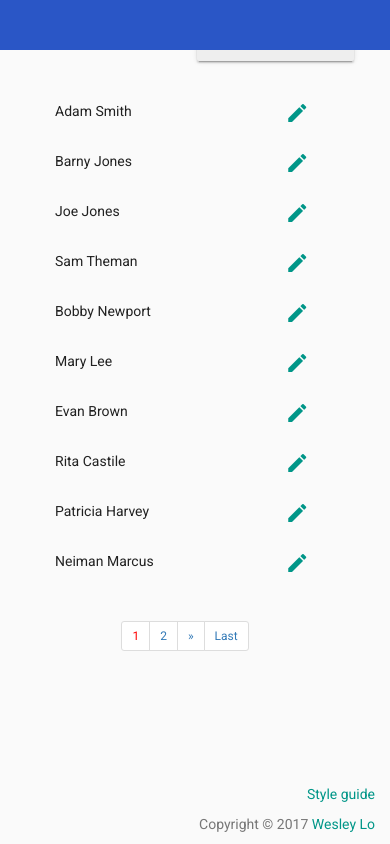
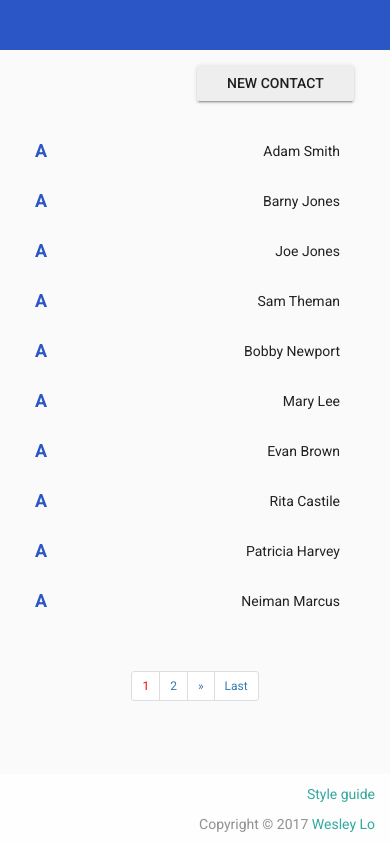
Before and after one commit to wesleylo/contact-manager, a PHP site: page / in a window 390 px wide. Run offline with PHP 8.4, Linux system fonts and the light colour scheme; data comes from the database, SQL or seed files in the repository; some libraries are stand-ins or nearby versions; some web fonts are replaced.

Commit message:
Refining responsiveness.

```diff
--- a/class.crud.php
+++ b/class.crud.php
@@ -114,22 +114,22 @@ class crud {
       while($row=$stmt->fetch(PDO::FETCH_ASSOC)) {
         ?>
         <div class="row">
-          <div class="col-lg-1 col-md-1 col-sm-1 col-xs-1 col-xxs-0 first-letter">
+          <div class="col-lg-1 col-md-1 col-sm-1 col-xs-1 first-letter">
             <!-- Will print letter if entry is first alphabetically for its letter.
             Check if first alphabetically on create/update/destroy -->
             A
           </div>
-          <div class="contact col-lg-11 col-md-11 col-sm-11 col-xs-11 col-xxs-12" id="<?php print($row['id']);?>"> <!-- Will read detailed contact card on click -->
-            <div class="col-lg-4 col-md-3 col-sm-4 col-xs-8 name">
+          <div class="contact col-lg-11 col-md-11 col-sm-11 col-xs-11" id="<?php print($row['id']);?>"> <!-- Will read detailed contact card on click -->
+            <div class="col-lg-4 col-md-3 col-sm-8 col-xs-5 name">
               <?php print($row['fname'] . " " . $row['lname']);?>
             </div>
-            <div class="col-lg-4 col-md-4 col-sm-0 col-xs-0 email">
+            <div class="col-lg-4 col-md-4 hidden-col-sm hidden-col-xs email">
               <?php print($row['email']); ?>
             </div>
-            <div class="col-lg-2 col-md-3 col-sm-0 col-xs-0 phone">
+            <div class="col-lg-2 col-md-3 hidden-col-sm hidden-col-xs phone">
               <?php print($row['phone']); ?>
             </div>
-            <div class="col-lg-2 col-md-2 col-sm-3 col-xs-3 tools">
+            <div class="col-lg-2 col-md-2 col-sm-3 hidden-col-xs tools">
               <a data-toggle="modal" href="delete.php?id=<?php print($row['id']);?>" data-target="#delete-modal"><i class="material-icons delete-tool">delete</i></i></a>
               <a data-toggle="modal" href="edit.php?id=<?php print($row['id']);?>" data-target="#edit-modal"><i class="material-icons edit-tool">mode_edit</i></a>
             </div>
--- a/css/style.css
+++ b/css/style.css
@@ -35,7 +35,7 @@ body {
 }
 #page-content-wrapper > .container-fluid {
     padding-right: 20px;
-    padding-left: 0px;
+    padding-left: 20px;
     margin: auto;
     max-width: 1000px;
 }
@@ -103,6 +103,8 @@ body {
     color: #616161;
 }
 .pagination-wrap {
+    padding-top: 10px;
+    padding-bottom: 50px;
     text-align: center;
 }
 .pagination {
@@ -211,55 +213,12 @@ body {
     color: #fff;
     background: none;
 }
-.tools, .btn-create-container {
-  float: right;
+.tools,
+.btn-create-container {
+    float: right;
 }
-@media (max-width: 510px) {
-  .delete-tool {
-    display: none;
-  }
-  .first-letter {
-    display: none;
-  }
-  .name {
-    padding-left: 0px;
-  }
-  .contact {
-    min-height: 50px;
-  }
-}
-@media (max-width: 900px) {
-  .entries-per {
-    display: none;
-  }
-}
-@media (max-width: 1000px) {
-  .email {
-    display: none;
-  }
-  .name {
-    padding-left: 10px;
-  }
-  .email {
-    padding-left: 0px;
-  }
-  .tools > a {
-    padding-left: 5px;
-  }
-}
-@media (max-width: 1120px) {
-  .phone {
-    display: none;
-  }
-  .name {
-    padding-left: 40px;
-  }
-  .email {
-    padding-left: 80px;
-  }
-  .tools > a {
-    padding-left: 10px;
-  }
+.tools {
+  padding-right: 0px;
 }
 @media (max-width: 1199px) {
     #wrapper {
@@ -271,24 +230,40 @@ body {
         margin-left: -250px;
     }
 }
-@media (max-width: 767px) {
-    .navbar {
-        top: 0px;
+@media (max-width: 1120px) {
+    .phone {
+        display: none;
     }
-    #wrapper.toggled,
-    #wrapper {
-        margin-top: 0px;
+    .name {
+        padding-left: 30px;
+    }
+    .email {
+        padding-left: 80px;
+    }
+    .tools > a {
+        padding-left: 10px;
+    }
+}
+@media (max-width: 1000px) {
+    .email {
+        display: none;
+    }
+    .name {
+        padding-left: 30px;
+    }
+    .email {
         padding-left: 0px;
     }
-    #sidebar-wrapper.toggled {
-        top: 0px;
-        left: 250px;
-        margin-left: -250px;
+    .tools > a {
+        padding-left: 5px;
     }
-    #wrapper.toggled #sidebar-wrapper {
-        top: 0px;
-        width: 0px;
-        border-right: 0px solid rgba(0, 0, 0, 0.12);
+}
+@media (max-width: 900px) {
+    .entries-per {
+        display: none;
+    }
+    .name {
+        padding-left: 25px;
     }
 }
 @media(min-width:768px) {
@@ -313,3 +288,69 @@ body {
         margin-right: 0;
     }
 }
+@media (max-width: 767px) {
+    .navbar {
+        top: 0px;
+    }
+    #wrapper.toggled,
+    #wrapper {
+        margin-top: 40px;
+        padding-left: 0px;
+    }
+    #sidebar-wrapper.toggled {
+        top: 0px;
+        left: 250px;
+        margin-left: -250px;
+    }
+    #wrapper.toggled #sidebar-wrapper {
+        top: 0px;
+        width: 0px;
+        border-right: 0px solid rgba(0, 0, 0, 0.12);
+    }
+    .footer-container {
+      padding-top: 10px;
+    }
+    .footer {
+      background-color: #ffffff;
+      opacity: 0.8;
+      -webkit-transition: all 0.5s ease;
+      -moz-transition: all 0.5s ease;
+      -o-transition: all 0.5s ease;
+      transition: all 0.5s ease;
+    }
+}
+@media (max-height: 695px) {
+  .footer-container {
+    padding-top: 10px;
+  }
+  .footer {
+    background-color: #ffffff;
+    opacity: 0.8;
+    -webkit-transition: all 0.5s ease;
+    -moz-transition: all 0.5s ease;
+    -o-transition: all 0.5s ease;
+    transition: all 0.5s ease;
+  }
+}
+@media (max-width: 510px) {
+    .delete-tool {
+        display: none;
+    }
+    .name {
+        padding-left: 0px;
+    }
+    .contact {
+        min-height: 50px;
+    }
+}
+@media (max-width: 390px) {
+    .tools {
+        display: none;
+    }
+    .name, .contact {
+        float: right;
+        text-align: right;
+        max-width: 190px;
+        min-width: 190px;
+    }
+}
--- a/index.php
+++ b/index.php
@@ -128,7 +128,7 @@
     </div>
     <!-- /#wrapper -->
     <footer class="footer navbar-fixed-bottom">
-      <div class="container-fluid">
+      <div class="container-fluid footer-container">
         <p class="text-muted"><a href="style.php">Style guide</a></p>
         <p class="text-muted">Copyright © 2017 <a href="//github.com/wesleylo/contact-manager">Wesley Lo</a></p>
       </div>
```
